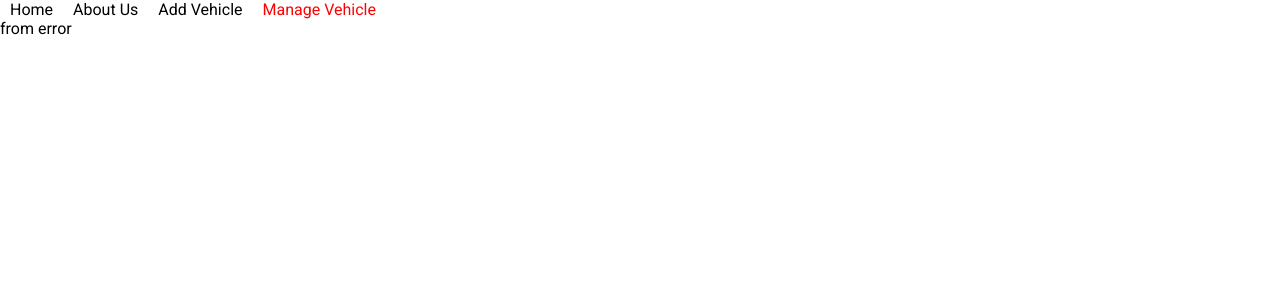
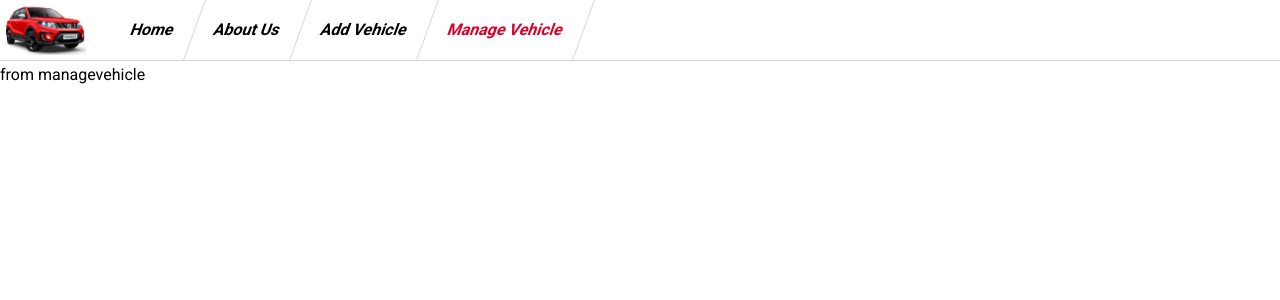
Before and after one commit to mrbalazs5/webtech2, a React (Create React App) app in the folder client/: page /managevehicle in a window 1280 px wide. Shown: the top 300 px of the page. Built offline with nearby package versions, Linux system fonts and the light colour scheme.

Commit message:
fe update

```diff
--- a/client/src/App.js
+++ b/client/src/App.js
@@ -7,7 +7,7 @@ import Header from './components/Header';
 import Home from './components/pages/Home';
 import About from './components/pages/About';
 import AddVehicle from './components/pages/AddVehicle';
-import ManageVehicles from './components/pages/ManageVehicles';
+import ManageVehicle from './components/pages/ManageVehicle';
 import Error from './components/pages/Error';
 
 export default function App(){
@@ -20,7 +20,7 @@ export default function App(){
         <Route exact path="/" component={Home}/>
         <Route exact path="/about" component={About}/>
         <Route exact path="/addvehicle" component={AddVehicle}/>
-        <Route exact path="/managevehicles" component={ManageVehicles}/>
+        <Route exact path="/managevehicle" component={ManageVehicle}/>
         <Route component={Error}/>
       </Switch>
 
--- a/client/src/components/Header.js
+++ b/client/src/components/Header.js
@@ -1,17 +1,31 @@
 import React from 'react';
 import {NavLink} from 'react-router-dom';
+import vitara from '../images/vitara.png';
 
-class Header extends React.Component{
+export default class Header extends React.Component{
+  state = {
+    isOpenNav: false
+  }
+
+  handleOpenNav = () => {
+    this.setState({isOpenNav: !this.state.isOpenNav})
+  }
+
   render(){
     return(
       <header>
-        <NavLink className="link" activeClassName="active" exact to="/">Home</NavLink>
-        <NavLink className="link" activeClassName="active" exact to="/about">About Us</NavLink>
-        <NavLink className="link" activeClassName="active" exact to="/addvehicle">Add Vehicle</NavLink>
-        <NavLink className="link" activeClassName="active" exact to="/managevehicle">Manage Vehicle</NavLink>
+        <NavLink exact to="/"><img className="logo" src={vitara} alt="Czibók László szétfingott Vitarája"/></NavLink>
+        <div className="menu-btn" onClick={this.handleOpenNav}>
+          <span className={this.state.isOpenNav ? "menu-burger active" : "menu-burger"}/>
+        </div>
+        <ul className={this.state.isOpenNav ? "show" : ""}>
+          <li><NavLink className="link" activeClassName="active" exact to="/"><span>Home</span></NavLink></li>
+          <li><NavLink className="link" activeClassName="active" exact to="/about">About Us</NavLink></li>
+          <li><NavLink className="link" activeClassName="active" exact to="/addvehicle">Add Vehicle</NavLink></li>
+          <li><NavLink className="link" activeClassName="active" exact to="/managevehicle">Manage Vehicle</NavLink></li>
+        </ul>
+
       </header>
     );
   }
 }
-
-export default Header;
--- a/client/src/components/pages/About.js
+++ b/client/src/components/pages/About.js
@@ -1,11 +1,9 @@
 import React from 'react';
 
-class About extends React.Component{
+export default class About extends React.Component{
   render(){
     return(
       <div className="about">from about-us</div>
     );
   }
 }
-
-export default About;
--- a/client/src/components/pages/AddVehicle.js
+++ b/client/src/components/pages/AddVehicle.js
@@ -1,11 +1,12 @@
 import React from 'react';
 
-class AddVehicle extends React.Component{
+export default class AddVehicle extends React.Component{
   render(){
     return(
-      <div className="addvehicle">from addvehicle</div>
+      <div className="addvehicle">
+
+
+      </div>
     );
   }
 }
-
-export default AddVehicle;
--- a/client/src/components/pages/Error.js
+++ b/client/src/components/pages/Error.js
@@ -1,11 +1,20 @@
 import React from 'react';
+import './error.scss';
+import error404 from '../../images/error404.jpg';
+import {Link} from 'react-router-dom';
 
-class Error extends React.Component{
+export default class Error extends React.Component{
   render(){
     return(
-      <div className="error">from error</div>
+      <div className="error">
+        <img className="error-img" src={error404}/>
+
+        <div className="error-text">
+          Hete oldallátogató, szeretnéd ezt az oldalt megtekinteni igaz hete?<br/> Hát neked ezt nem lehet mivel az oldal nem létezik!
+        </div>
+
+        <Link className="back-text" exact to="/">Back to homepage</Link>
+      </div>
     );
   }
 }
-
-export default Error;
--- a/client/src/components/pages/Home.js
+++ b/client/src/components/pages/Home.js
@@ -1,11 +1,9 @@
 import React from 'react';
 
-class Home extends React.Component{
+export default class Home extends React.Component{
   render(){
     return(
       <div className="home">from home</div>
     );
   }
 }
-
-export default Home;
--- /dev/null
+++ b/client/src/components/pages/ManageVehicle.js
@@ -0,0 +1,9 @@
+import React from 'react';
+
+export default class ManageVehicle extends React.Component{
+  render(){
+    return(
+      <div className="managevehicle">from managevehicle</div>
+    );
+  }
+}
--- a/client/src/components/pages/ManageVehicles.js
+++ /dev/null
@@ -1,11 +0,0 @@
-import React from 'react';
-
-class ManageVehicles extends React.Component{
-  render(){
-    return(
-      <div className="managevehicles">from managevehicles</div>
-    );
-  }
-}
-
-export default ManageVehicles;
--- /dev/null
+++ b/client/src/components/pages/error.scss
@@ -0,0 +1,27 @@
+@import '../../scss/styles.scss';
+
+.error {
+  display: block;
+  width: 100%;
+  text-align: center;
+
+  .error-img {
+    display: block;
+    margin: auto;
+    max-height: 300px;
+  }
+
+  .error-text {
+    text-align: center;
+    display: block;
+  }
+
+  .back-text {
+    font-weight: bold;
+    color: black;
+
+    &:hover {
+      color: $active-nav-color;
+    }
+  }
+}
--- a/client/src/scss/_global.scss
+++ b/client/src/scss/_global.scss
@@ -5,14 +5,139 @@ body {
 }
 
 header {
+  display: inline-block;
+  width: 100%;
+  height: 60px;
+  border-bottom: 1px solid  $secundary-bg;
+  font-weight: bold;
 
-  .link {
-    text-decoration: none;
-    color: black;
-    padding: 10px;
+  .logo {
+    display: block;
+    float: left;
+    max-height: 50px;
+    padding: 5px;
+  }
 
-    &.active {
-      color: red;
+  .menu-btn {
+    display: inline-block;
+    float: right;
+    position: relative;
+    padding: 29px 12px;
+    cursor: pointer;
+
+    .menu-burger {
+      background: black;
+      display: block;
+      height: 2px;
+      position: relative;
+      width: 18px;
+      transition: $global-trans;
+
+      &:before, &:after {
+        background: black;
+        content: '';
+        display: block;
+        height: 100%;
+        position: absolute;
+        transition: $global-trans;
+        width: 100%;
+      }
+
+      &:before {
+        top: 5px;
+      }
+
+      &:after {
+        top: -5px;
+      }
+
+      &.active {
+        background: transparent;
+
+        &:before {
+          top: 0;
+          transform: rotate(135deg);
+          background: $active-nav-color;
+        }
+
+        &:after {
+          top: 0;
+          transform: rotate(45deg);
+          background: $active-nav-color;
+        }
+      }
+    }
+  }
+
+  ul {
+    padding: 0;
+    margin: 0;
+    max-height: 0;
+    clear: both;
+    display: block;
+    transition: $global-trans;
+    overflow: hidden;
+    list-style: none;
+    border-bottom: 0px solid transparent;
+
+    &.show {
+      max-height: 250px;
+      border-bottom: 1px solid $secundary-bg;
+    }
+
+    li {
+      width: 100%;
+      line-height: 40px;
+      vertical-align: middle;
+      text-align: center;
+
+      .link {
+        color: black;
+        text-decoration: none;
+        position: relative;
+        transition: $global-trans;
+
+        &:hover {
+          color: $active-nav-color;
+        }
+
+        &.active {
+          color: $active-nav-color;
+        }
+      }
     }
   }
 }
+
+@media screen and (min-width: 768px) {
+  header {
+    .logo {
+      display: inline-block;
+    }
+
+    .menu-btn{
+      display: none;
+    }
+
+    ul {
+      clear: none;
+      display: inline-block;
+      float: left;
+      max-height: none;
+      padding: 0 20px 0 20px;
+
+      li {
+        width: auto;
+        line-height: 60px;
+        display: inline-block;
+        float: left;
+        transform: skewX(-20deg);
+        border-right: 1px solid $secundary-bg;
+
+        .link {
+          padding: 0 20px 0 20px;
+        }
+      }
+    }
+  }
+}
--- a/client/src/scss/_variables.scss
+++ b/client/src/scss/_variables.scss
@@ -0,0 +1,5 @@
+$primary-bg: #ffffff;
+$secundary-bg: #d6d6d6;
+$global-trans: 0.2s;
+
+$active-nav-color: #d9002b;
```
Also changed, not shown: client/src/images/error404.jpg (added), client/src/images/vitara.png (added).
